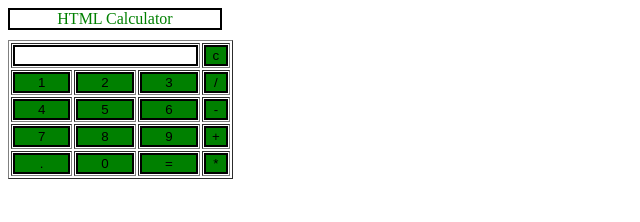
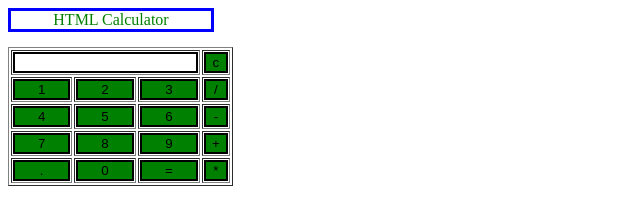
Before and after one commit to Furkan-Gulsen/HTML-CSS-JAVASCRIPT, a website: page calculator.html in a window 1280 px wide. Shown: the whole page, without its empty margins (0-640 px from the left). Drawn offline with Linux system fonts and the light colour scheme.

Commit message:
Update calculator.html

```diff
--- a/calculator.html
+++ b/calculator.html
@@ -24,11 +24,11 @@
       <!-- for styling -->
       <style>
          .title{
-         margin-bottom: 10px;
+         margin-bottom: 15px;
          text-align:center;
-         width: 210px;
+         width: 200px;
          color:green;
-         border: solid black 2px;
+         border: solid blue 3px;
          }
 
          input[type="button"]
```
